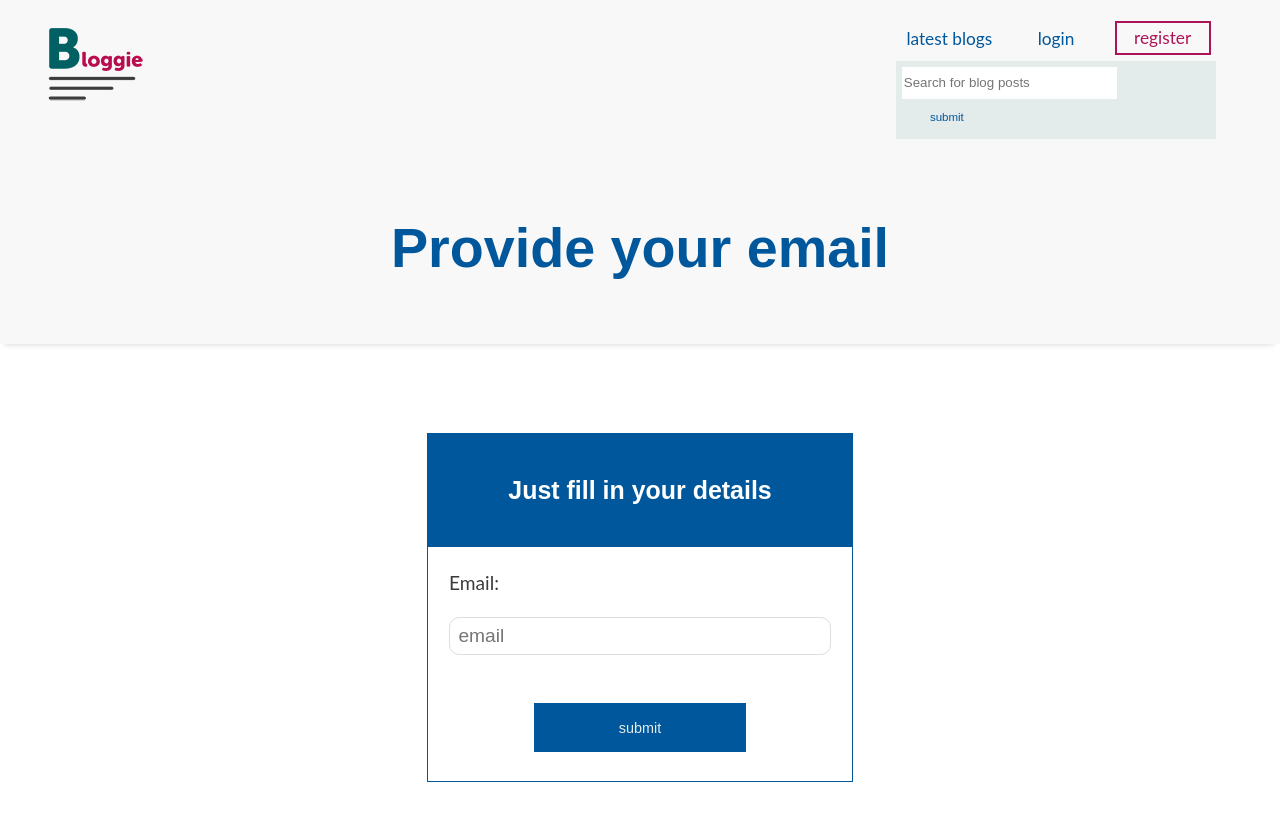
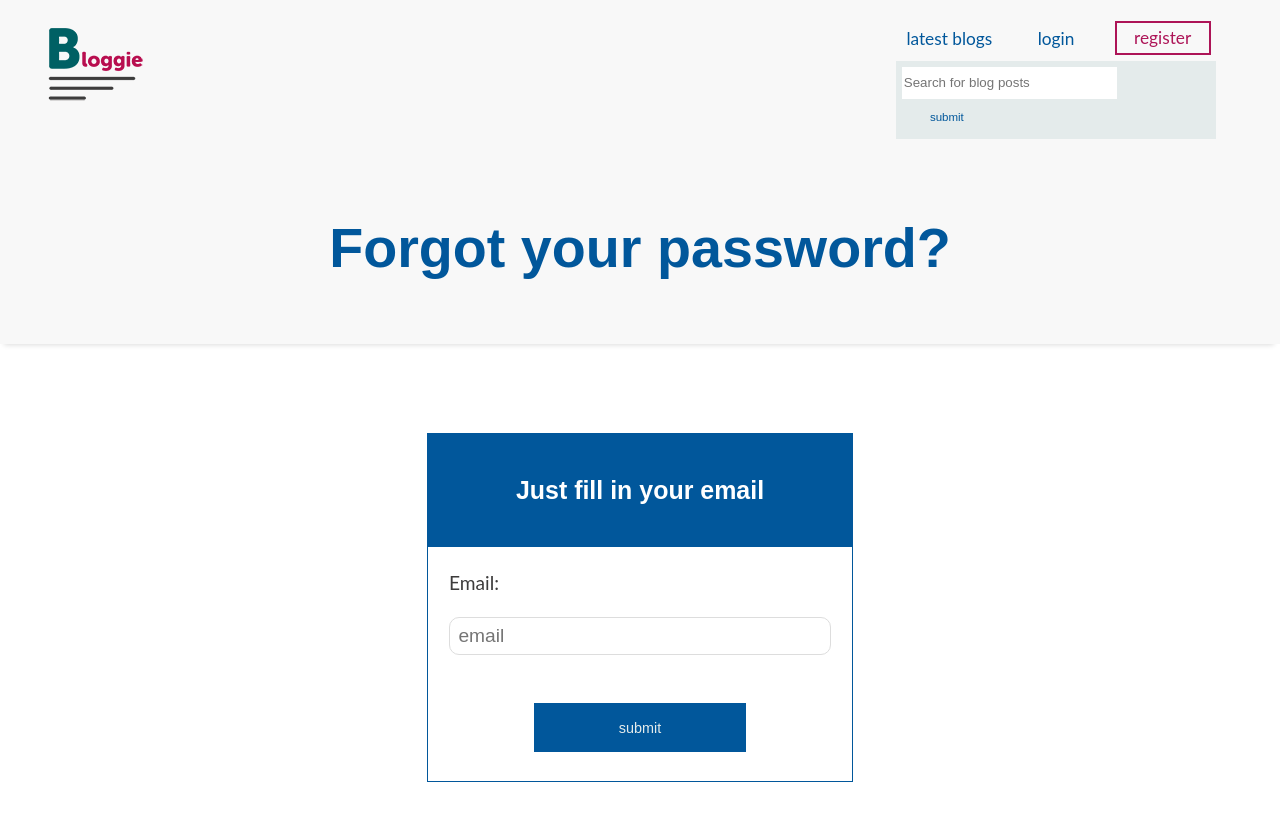
Before and after one commit to IrinaTheNerd/bloggie, a PHP site: page /forgot in a window 1280 px wide. Shown: the top 813 px of the page. Run offline with PHP 8.4, Linux system fonts and the light colour scheme; some libraries are stand-ins or nearby versions.

Commit message:
minor content fix

```diff
--- a/forgot.php
+++ b/forgot.php
@@ -22,13 +22,13 @@
 ?>
 
 				<header class="big-header">
-						<h1 class="no-margin">Provide your email</h1>
+						<h1 class="no-margin">Forgot your password?</h1>
 			</header>
 
 			<div class="intro bottom-margin">
 				<form method="post" class="inputs feat first">
 					<div class="light-green">
-						<h2>Just fill in your details</h2>
+						<h2>Just fill in your email</h2>
 					</div>
 								<?php
 								//feedback
```
